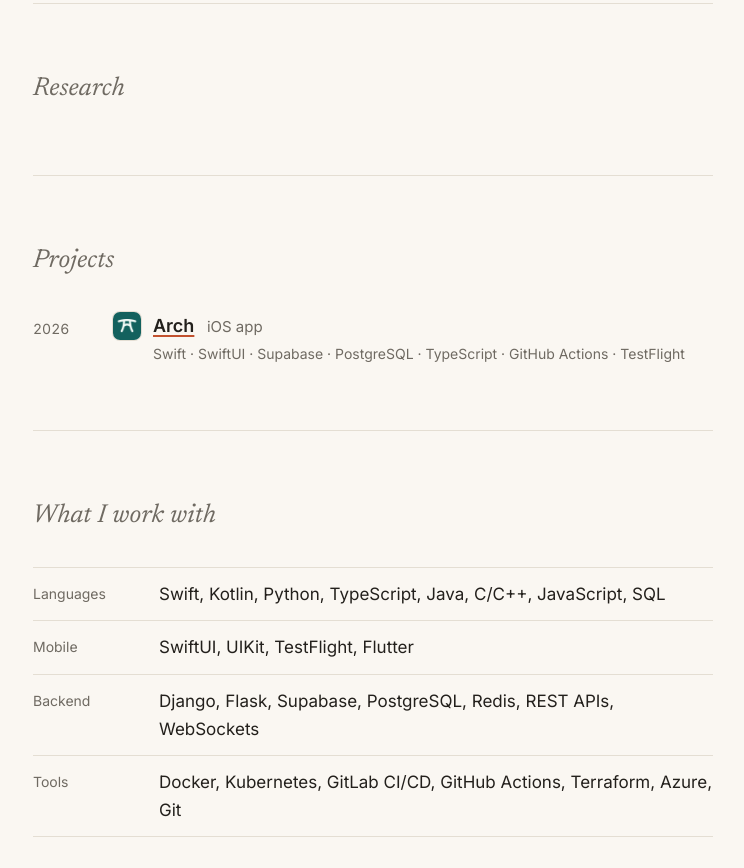
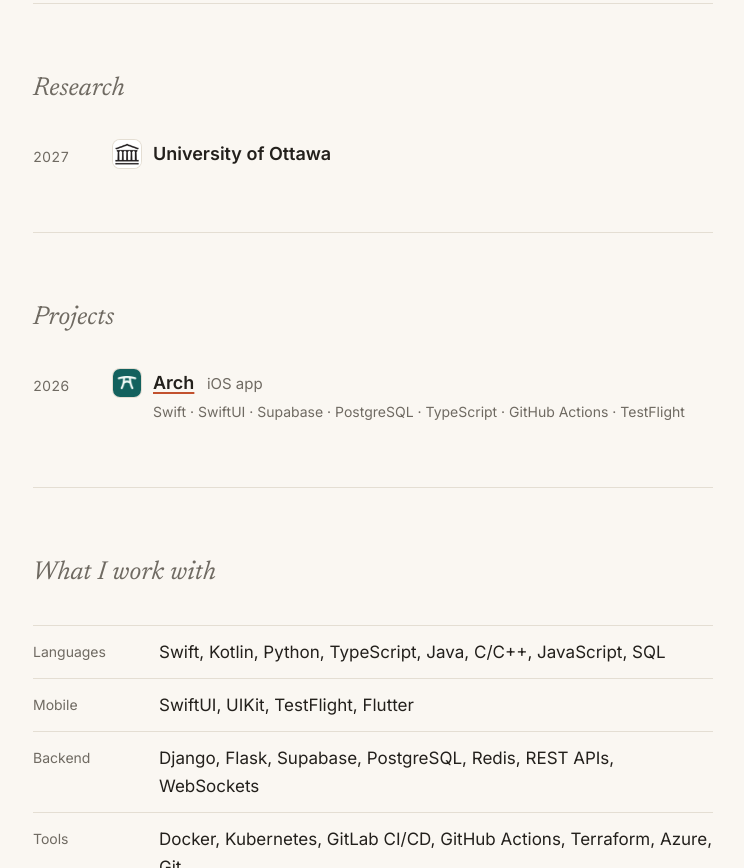
Before and after one commit to bobyangg/portfolio-website, a plain HTML site: page index.html in a window 1280 px wide. Shown: the part 919-1787 px from the top of the page, without its empty margins (267-1011 px from the left). Drawn offline with Linux system fonts and the light colour scheme.

Commit message:
Add University of Ottawa under Research

```diff
--- a/index.html
+++ b/index.html
@@ -82,6 +82,15 @@
 
     <section id="research">
       <h2>Research</h2>
+      <ol class="timeline">
+        <li>
+          <span class="when">2027</span>
+          <div class="role">
+            <img class="logo" src="assets/logos/uottawa.png" alt="" width="28" height="28" />
+            <h3>University of Ottawa</h3>
+          </div>
+        </li>
+      </ol>
     </section>
 
     <section id="projects">
```
Also changed, not shown: assets/logos/uottawa.png (added).
